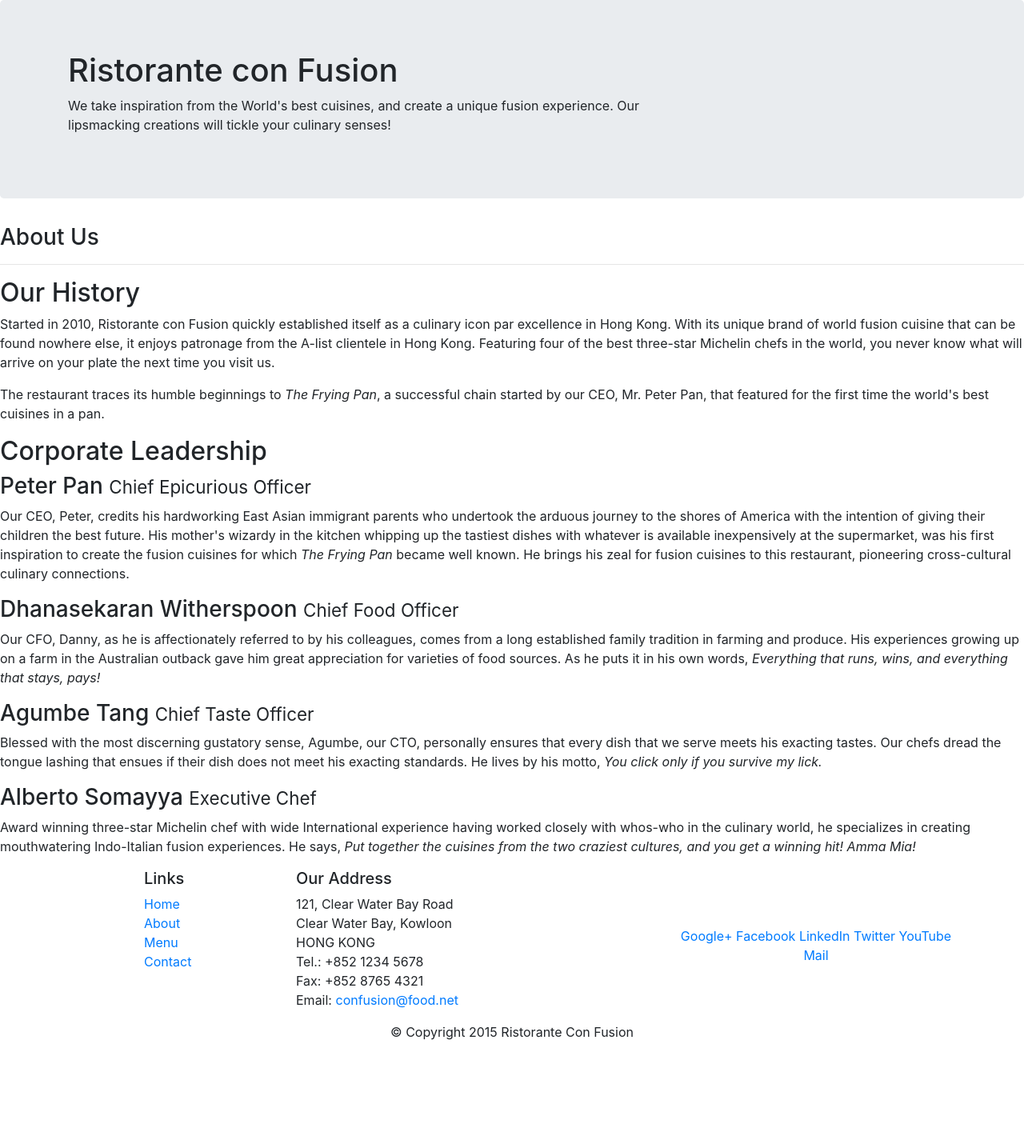
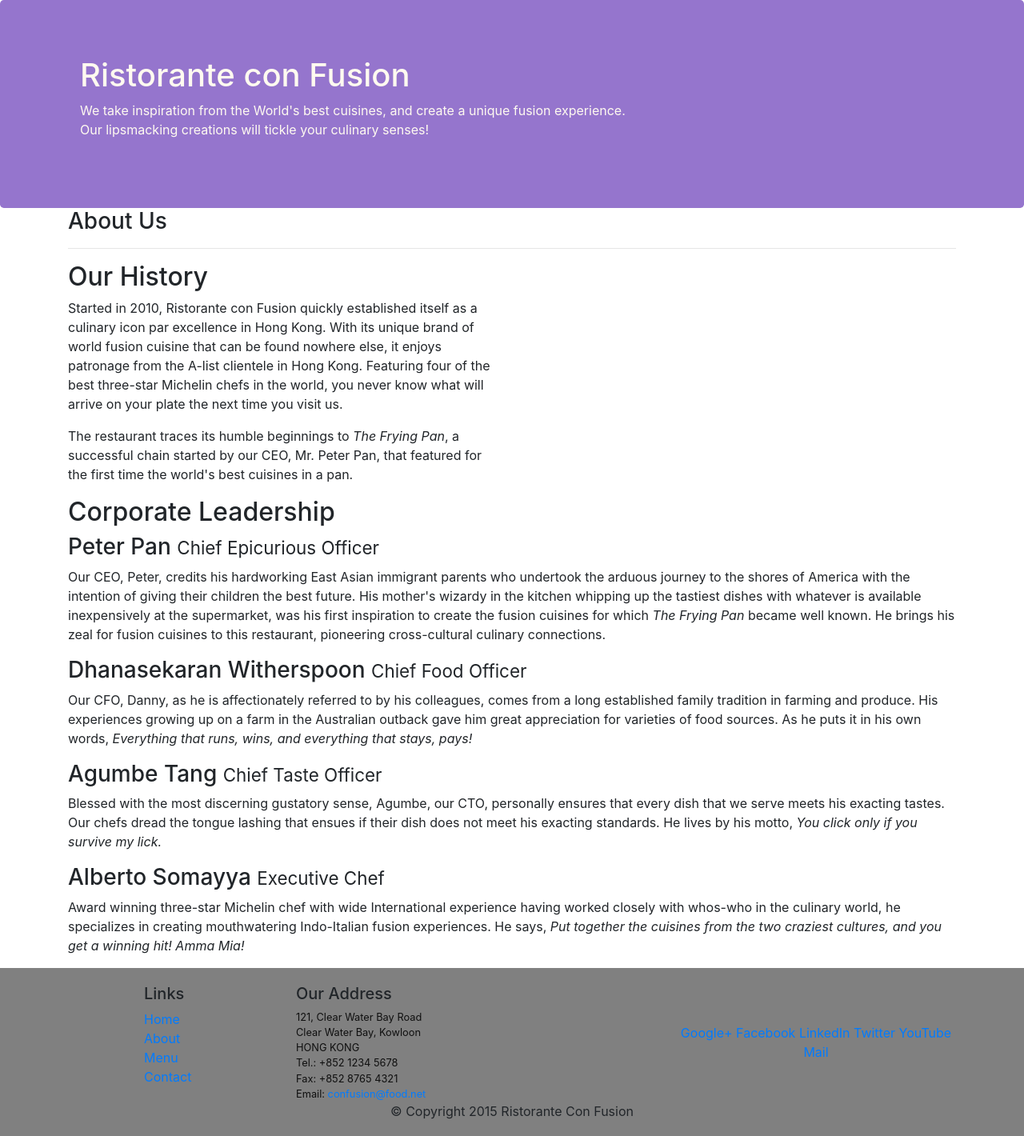
Before and after one commit to gohminghui88/bootstrapw1, a website: page aboutus.html.html in a window 1280 px wide. Shown: the whole page at 80% size. Before the commit the page ends 1318 px from the top, so only its background shows below. Drawn offline with nearby package versions, Linux system fonts and the light colour scheme.

Commit message:
first commit

```diff
--- a/index.html
+++ b/aboutus.html.html
@@ -9,14 +9,15 @@
     <title>Ristorante Con Fusion: About Us</title>
 
 	<link rel="stylesheet" href="node_modules/bootstrap/dist/css/bootstrap.min.css">
+	<link href="css/styles.css" rel="stylesheet">
 
 </head>
 
 <body>
 
-    <header class="jumbotron">
+    <header class="jumbotron bg-1">
         <div class="container">
-            <div class="row row-header">
+            <div class="row row-header textColor">
                 <div class="col-12 col-sm-8">
                     <h1>Ristorante con Fusion</h1>
                     <p>We take inspiration from the World's best cuisines, and create a unique fusion experience. Our lipsmacking creations will tickle your culinary senses!</p>
@@ -27,16 +28,16 @@
         </div>
     </header>
 
-    <div>
-        <div>
-            <div>
+    <div class="container">
+        <div class="row">
+            <div class="col-12">
                <h3>About Us</h3>
                <hr>
             </div>
         </div>
 
-        <div>
-            <div>
+        <div class="row">
+            <div class="col-sm-6 col-xs-6">
                 <h2>Our History</h2>
                 <p>Started in 2010, Ristorante con Fusion quickly established itself as a culinary icon par excellence in Hong Kong. With its unique brand of world fusion cuisine that can be found nowhere else, it enjoys patronage from the A-list clientele in Hong Kong.  Featuring four of the best three-star Michelin chefs in the world, you never know what will arrive on your plate the next time you visit us.</p>
                 <p>The restaurant traces its humble beginnings to <em>The Frying Pan</em>, a successful chain started by our CEO, Mr. Peter Pan, that featured for the first time the world's best cuisines in a pan.</p>
@@ -46,23 +47,23 @@
         </div>
 
 
-        <div>
-            <div>
+        <div class="row">
+            <div class="col-12">
                 <h2>Corporate Leadership</h2>
                 <h3>Peter Pan <small>Chief Epicurious Officer</small></h3>
-                <p>Our CEO, Peter, credits his hardworking East Asian immigrant parents who undertook the arduous journey to the shores of America with the intention of giving their children the best future. His mother's wizardy in the kitchen whipping up the tastiest dishes with whatever is available inexpensively at the supermarket, was his first inspiration to create the fusion cuisines for which <em>The Frying Pan</em> became well known. He brings his zeal for fusion cuisines to this restaurant, pioneering cross-cultural culinary connections.</p>
+                <p class="hidden-xs-down">Our CEO, Peter, credits his hardworking East Asian immigrant parents who undertook the arduous journey to the shores of America with the intention of giving their children the best future. His mother's wizardy in the kitchen whipping up the tastiest dishes with whatever is available inexpensively at the supermarket, was his first inspiration to create the fusion cuisines for which <em>The Frying Pan</em> became well known. He brings his zeal for fusion cuisines to this restaurant, pioneering cross-cultural culinary connections.</p>
                 <h3>Dhanasekaran Witherspoon <small>Chief Food Officer</small></h3>
-                <p>Our CFO, Danny, as he is affectionately referred to by his colleagues, comes from a long established family tradition in farming and produce. His experiences growing up on a farm in the Australian outback gave him great appreciation for varieties of food sources. As he puts it in his own words, <em>Everything that runs, wins, and everything that stays, pays!</em></p>
+                <p class="hidden-xs-down">Our CFO, Danny, as he is affectionately referred to by his colleagues, comes from a long established family tradition in farming and produce. His experiences growing up on a farm in the Australian outback gave him great appreciation for varieties of food sources. As he puts it in his own words, <em>Everything that runs, wins, and everything that stays, pays!</em></p>
                 <h3>Agumbe Tang <small>Chief Taste Officer</small></h3>
-                <p>Blessed with the most discerning gustatory sense, Agumbe, our CTO, personally ensures that every dish that we serve meets his exacting tastes. Our chefs dread the tongue lashing that ensues if their dish does not meet his exacting standards. He lives by his motto, <em>You click only if you survive my lick.</em></p>
+                <p class="hidden-xs-down">Blessed with the most discerning gustatory sense, Agumbe, our CTO, personally ensures that every dish that we serve meets his exacting tastes. Our chefs dread the tongue lashing that ensues if their dish does not meet his exacting standards. He lives by his motto, <em>You click only if you survive my lick.</em></p>
                 <h3>Alberto Somayya <small>Executive Chef</small></h3>
-                <p>Award winning three-star Michelin chef with wide International experience having worked closely with whos-who in the culinary world, he specializes in creating mouthwatering Indo-Italian fusion experiences. He says, <em>Put together the cuisines from the two craziest cultures, and you get a winning hit! Amma Mia!</em></p>
+                <p class="hidden-xs-down">Award winning three-star Michelin chef with wide International experience having worked closely with whos-who in the culinary world, he specializes in creating mouthwatering Indo-Italian fusion experiences. He says, <em>Put together the cuisines from the two craziest cultures, and you get a winning hit! Amma Mia!</em></p>
             </div>
        </div>
 
     </div>
 
-    <footer class="footer">
+    <footer class="footer bg-2">
         <div class="container">
             <div class="row">
                 <div class="col-5 offset-1 col-sm-2">
--- /dev/null
+++ b/css/styles.css
@@ -0,0 +1,39 @@
+.row-header{
+    margin:0px auto;
+    padding:0px;
+}
+
+.row-content {
+    margin:0px auto;
+    padding: 50px 0px 50px 0px;
+    border-bottom: 1px ridge;
+    min-height:400px;
+}
+
+.footer{
+    background-color: #D1C4E9;
+    margin:0px auto;
+    padding: 20px 0px 20px 0px;
+}
+
+.bg-1 {
+	padding:70px 30px 70px 30px;
+    margin:0px auto;
+    background: #9575CD ;
+
+}
+
+.bg-2 {
+	background-color:gray;
+}
+
+.textColor {
+
+	color: floralwhite;
+}
+
+address{
+    font-size:80%;
+    margin:0px;
+    color:#0f0f0f;
+}
--- a/package.json
+++ b/package.json
@@ -2,7 +2,7 @@
   "name": "bootstrapw1",
   "version": "1.0.0",
   "description": "Coursera Week 1",
-  "main": "index.html",
+  "main": "aboutus.html",
   "scripts": {
     "start": "npm run lite",
     "test": "echo \"Error: no test specified\" && exit 1",
```
Also changed, not shown: 1 other file.
